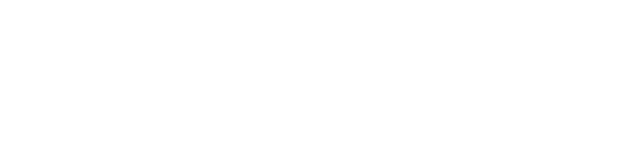
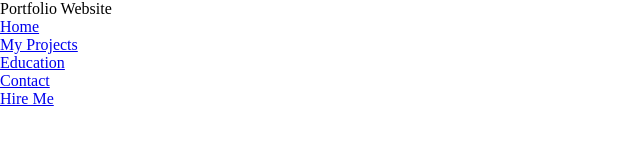
Before and after one commit to 0tieno/Young-Professionals-Projects, a plain HTML site: page simple-portfolio/index.html in a window 1280 px wide. Shown: the whole page, without its empty margins (0-640 px from the left). Drawn offline with Linux system fonts and the light colour scheme.

Commit message:
html structure for the nav

```diff
--- a/simple-portfolio/index.html
+++ b/simple-portfolio/index.html
@@ -3,9 +3,25 @@
 <head>
     <meta charset="UTF-8">
     <meta name="viewport" content="width=device-width, initial-scale=1.0">
+    <link rel="stylesheet" href="https://cdnjs.cloudflare.com/ajax/libs/font-awesome/6.4.2/css/all.min.css" integrity="sha512-z3gLpd7yknf1YoNbCzqRKc4qyor8gaKU1qmn+CShxbuBusANI9QpRohGBreCFkKxLhei6S9CQXFEbbKuqLg0DA==" crossorigin="anonymous" referrerpolicy="no-referrer" />
+    <link rel="stylesheet" href="style.css">
     <title>simple-portfolio</title>
 </head>
 <body>
+    <div class="hero">
+        <nav>
+            <p class="logo">Portfolio Website</p>
+
+            <ul>
+                <li><a href="#">Home</a></li>
+                <li><a href="#">My Projects</a></li>
+                <li><a href="#">Education</a></li>
+                <li><a href="#">Contact</a></li>
+            </ul>
+
+            <a href="#" class="btn">Hire Me</a>
+        </nav>
+    </div>
 
 </body>
 </html>
--- a/simple-portfolio/style.css
+++ b/simple-portfolio/style.css
@@ -0,0 +1,7 @@
+*{
+    margin: 0;
+    padding: 0;
+    box-sizing: border-box;
+}
+
+.her
```
